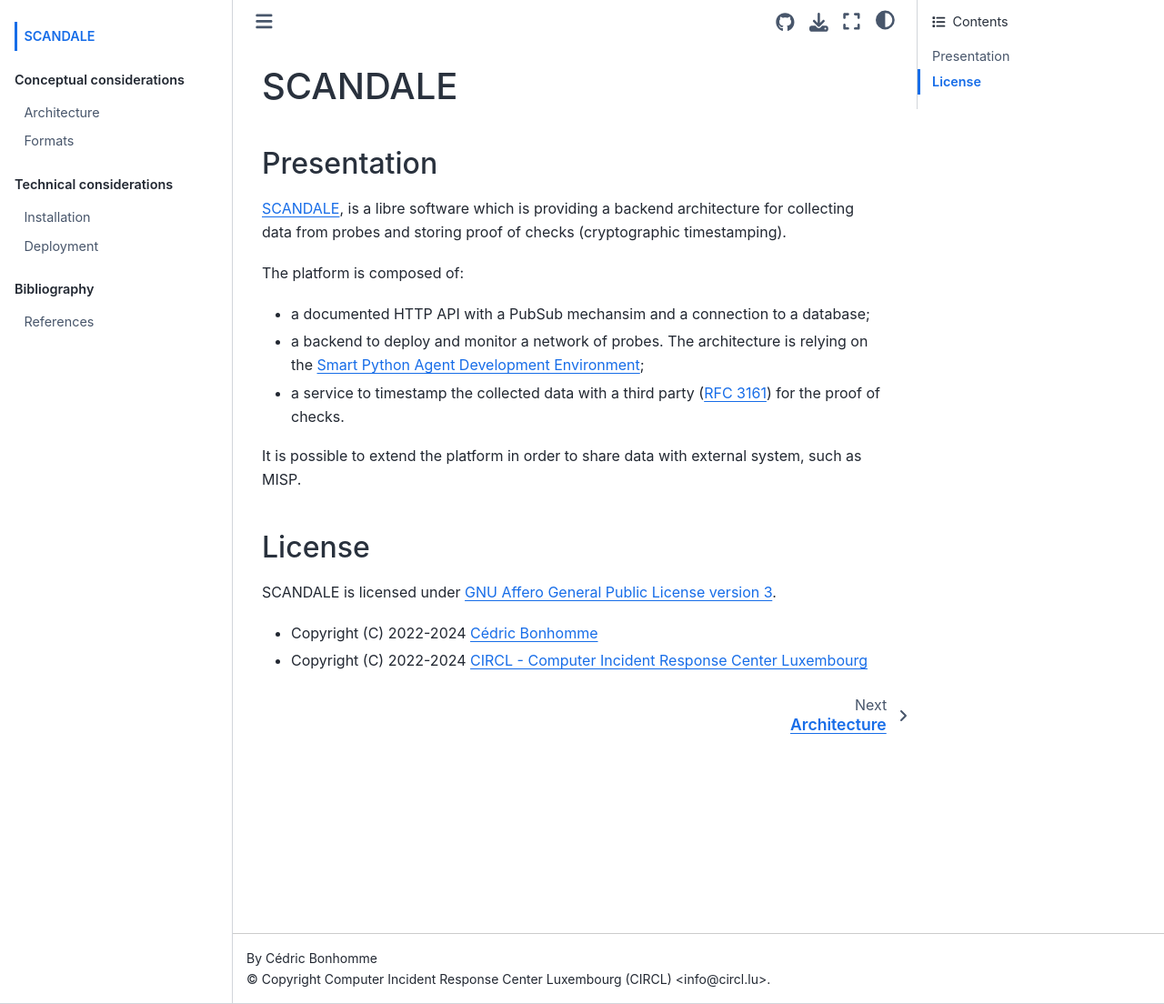
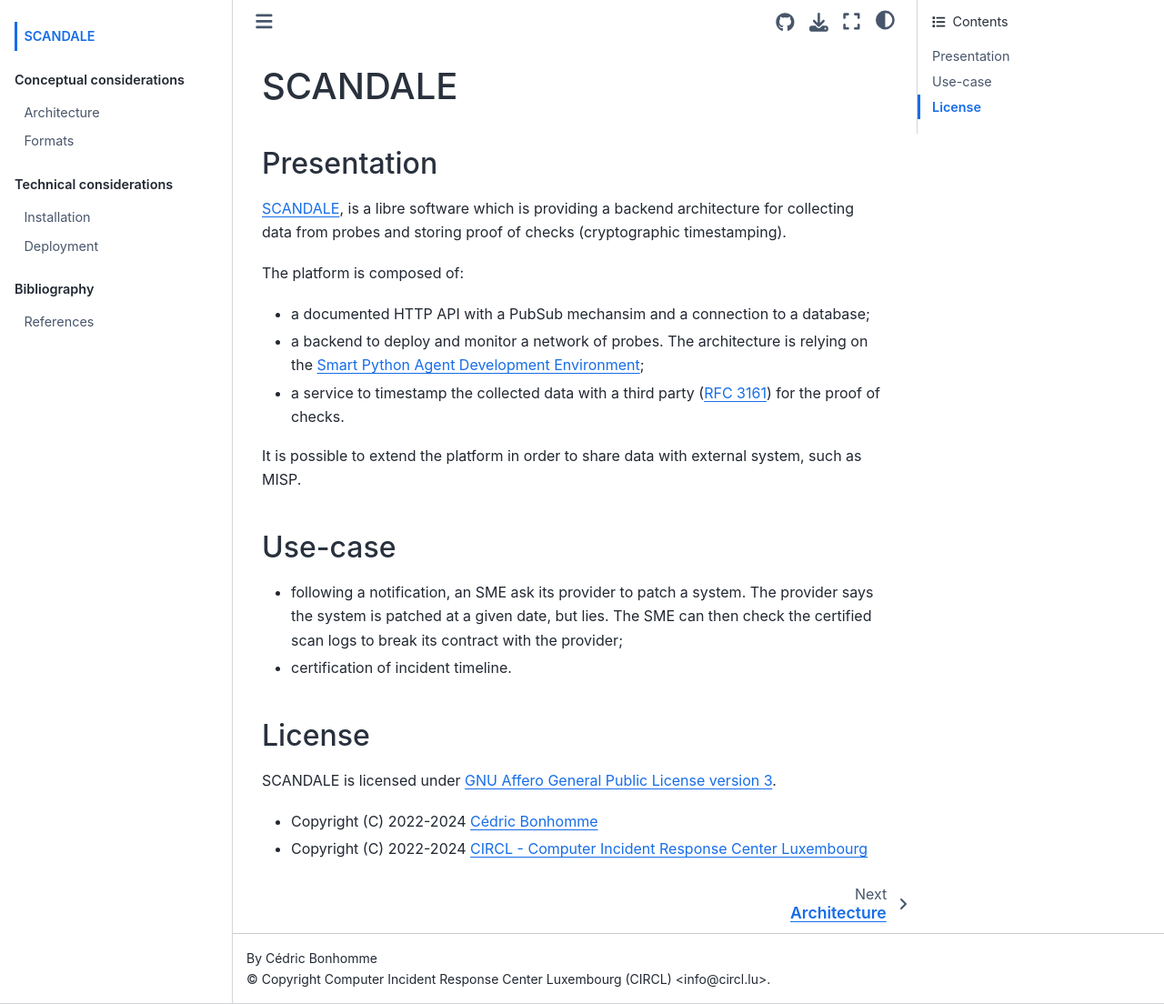
Before and after one commit to scandale-project/scandale, a Sphinx documentation site: the page built from docs/index.rst, in a window 1280 px wide and 1104 px high. Shown: the whole window at 91% size. Built offline with Sphinx 7.4.7 and the Sphinx Book theme 1.1.4, drawn with Linux system fonts in a browser that asks for light colours; a script that is not in the unit is left out.

Commit message:
chg: [documentation] Better explainations of use-cases.

```diff
--- a/docs/index.rst
+++ b/docs/index.rst
@@ -19,6 +19,15 @@
 
 It is possible to extend the platform in order to share data with external
 system, such as MISP.
+
+
+Use-case
+--------
+
+- following a notification, an SME ask its provider to patch a system. The
+  provider says the system is patched at a given date, but lies. The SME can
+  then check the certified scan logs to break its contract with the provider;
+- certification of incident timeline.
 
 
 .. toctree::
```
Also changed, not shown: README.md (+7 -0 lines).
